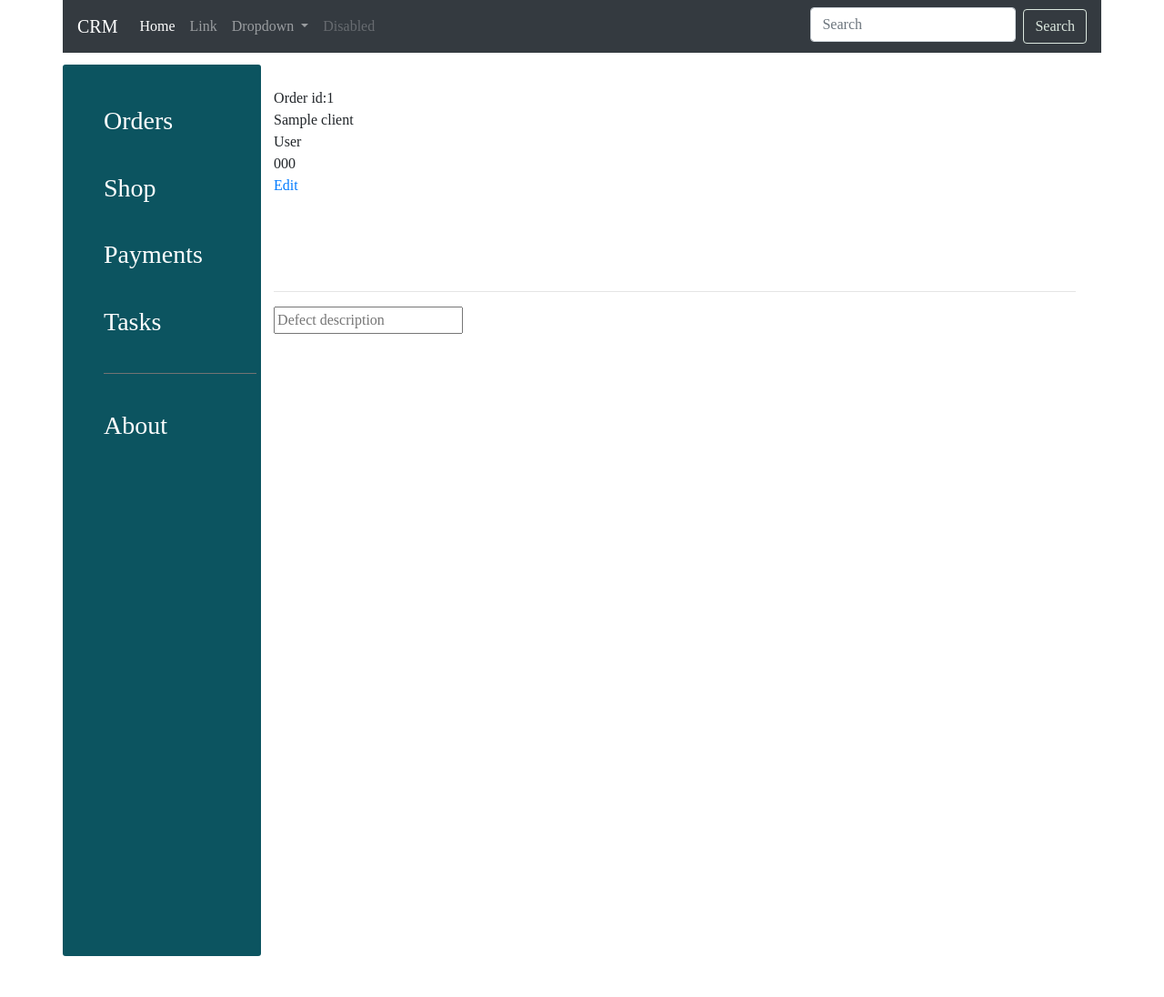
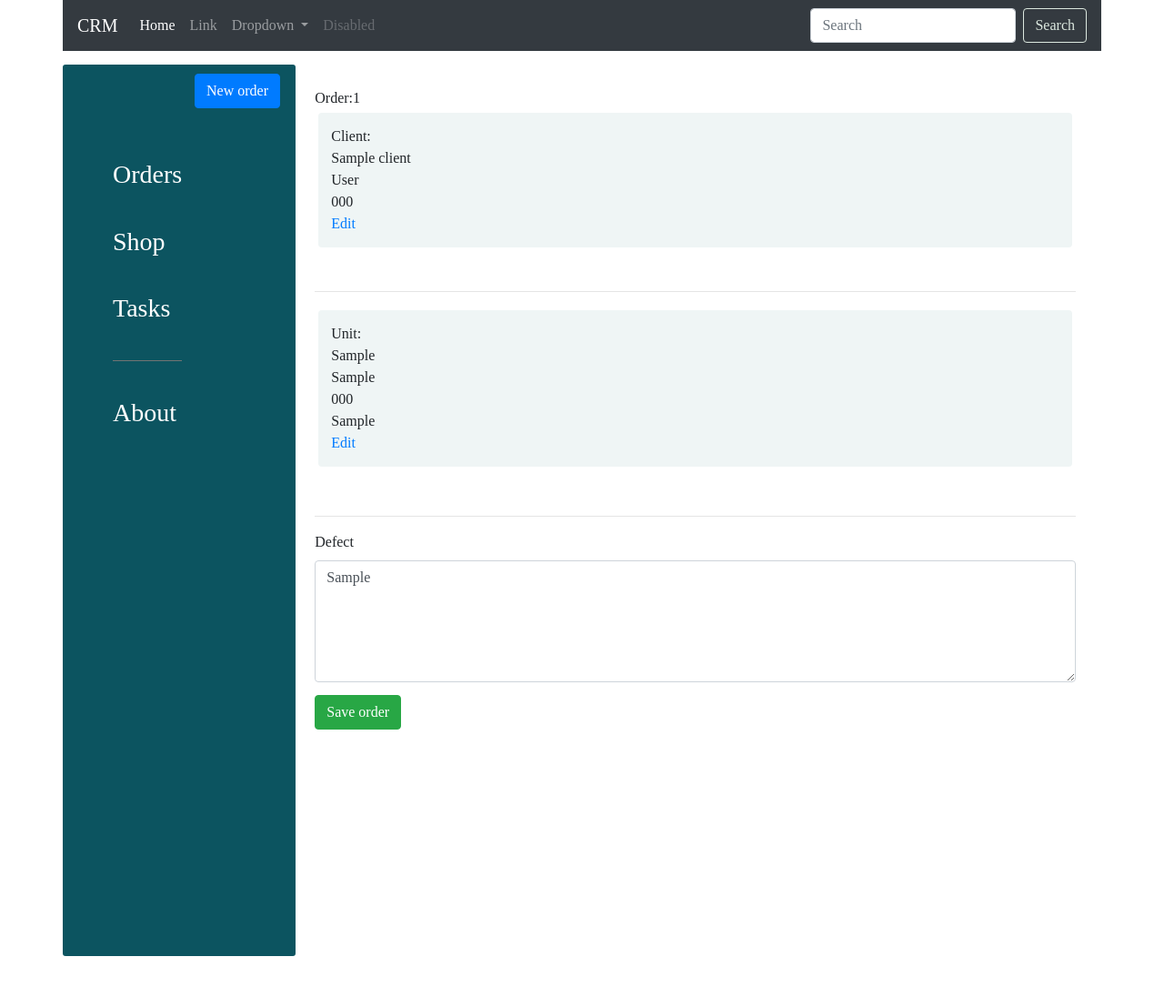
Before and after one commit to Handsome-Jack-Here/CRM_OLD, a Django app: page /order/1/ in a window 1280 px wide. Shown: the whole page at 91% size. Run offline with Django 4.2, Linux system fonts and the light colour scheme; tables that the repository leaves empty hold one stand-in row (values such as "Sample post"); some libraries are stand-ins or nearby versions.

Commit message:
Order edit complete get for client and unit AJAX

```diff
--- a/CRM_Project/main_app/admin.py
+++ b/CRM_Project/main_app/admin.py
@@ -42,6 +42,6 @@ class ServicesAdmin(admin.ModelAdmin):
 
 @admin.register(Order)
 class OrderAdmin(admin.ModelAdmin):
-    list_display = ['pk', 'client', 'unit', 'defect', 'diagnostic_result', 'repair_stage']
+    list_display = ['pk', 'client', 'unit', 'defect', 'diagnostic_result', 'repair_stage', ]
     list_editable = ['repair_stage']
     list_display_links = ['pk', 'client', ]
--- a/CRM_Project/main_app/static/main_app/css/master.css
+++ b/CRM_Project/main_app/static/main_app/css/master.css
@@ -8,11 +8,11 @@
 }
 
 .header {
-/*    background: #0c5460;*/
+    /*    background: #0c5460;*/
     color: white;
     height: 56px;
     width: 100%;
-/*    margin: 5px 10px 5px 10px ;*/
+    /*    margin: 5px 10px 5px 10px ;*/
     /*padding: 27px 34px 25px 35px;*/
     font-size: xx-large;
     float: left;
@@ -26,6 +26,7 @@
 
 .content {
     margin-top: 5px;
+
     padding-top: 10px;
     width: 98%;
     height: 1000px;
@@ -47,26 +48,39 @@
 
 .left_side {
     height: 980px;
-    width: 17%;
+    width: 20%;
     float: left;
     background: #0c5460;
     margin: 5px 5px 5px 5px;
     padding: 5px 5px 5px 5px;
     border-radius: 3px;
     font-family: Ubuntu;
+    position: fixed;
+    min-width: 160px;
+}
+
+.new_order_button {
+    margin: auto;
+    padding: 2px;
+}
+
+.left_side_content {
+    margin: 50px 5px;
+    padding: 5px 5px;
 
     position: fixed;
-    top: 100;
 }
 
 .right_side {
     height: 1020px;
-    width: 79%;
+    width: 75%;
     float: right;
     margin: 5px 5px 5px 5px;
     padding: 25px 5px 5px 5px;
     font-family: Ubuntu;
     border-radius: 3px;
+    min-width: 400px;
+
 }
 
 .p_list {
@@ -97,30 +111,64 @@
 }
 
 
+.edit_form {
+    background: #eff5f5;
+    width: 100%;
+    margin: auto;
+    padding: 14px 14px;
+    float: left;
+    border-radius: 4px;
+}
+
+.form_edit_input input {
+    margin: 4px 4px 4px 4px;
+    padding-right: 4px;
+    height: 32px;
+    width: 98%;
+}
+
+.form_edit_input select {
+    margin: 4px 4px 4px 4px;
+    padding-right: 4px;
+    height: 32px;
+    width: 98%;
+}
+
 .client {
     width: 100%;
     height: 160px;
     margin: auto;
+    padding: 4px;
 
 }
 
+.unit {
+    width: 100%;
+    height: 190px;
+    margin: auto;
+    padding: 4px;
+}
+
 .client_static {
-    width: 48%;
+    background: #eff5f5;
+    width: 100%;
     margin: auto;
     float: left;
+    border-radius: 4px;
+    padding: 14px 14px;
 }
 
-.client_edit {
-    width: 48%;
+.unit_static {
+    background: #eff5f5;
+    width: 100%;
     margin: auto;
-    float: right;
+    float: left;
+    border-radius: 4px;
+    padding: 14px 14px;
 }
 
-.form-control {
-    margin-bottom: 4px;
+
+.general-button {
+    margin-top: 14px;
+    margin-bottom: 14px;
 }
-
-.defect {
-    width: 100%;
-    margin: auto;
-}
--- a/CRM_Project/main_app/static/main_app/js/main.js
+++ b/CRM_Project/main_app/static/main_app/js/main.js
@@ -1,5 +1,9 @@
 $(document).ready(function () {
+
+    var name, surname, phone_number, brand, model, serial_number, type_of_unit, types, defect
+
     $('.client_edit').hide()
+    $('.unit_edit').hide()
     var data = $('.order_id span').text()
     $.ajax({
         url: '/order-edit/',
@@ -7,32 +11,104 @@ $(document).ready(function () {
         data: {'order_id': data},
         dataType: 'json',
     }).done(function (response) {
-        $('.client_fields').append(`${response.client.name} <br>`)
-        $('.client_fields').append(`${response.client.surname} <br>`)
-        $('.client_fields').append(`${response.client.phone_number} <br>`)
+        name = response.client.name
+        surname = response.client.surname
+        phone_number = response.client.phone_number
+        brand = response.unit.brand
+        model = response.unit.model
+        serial_number = response.unit.serial_number
+        type_of_unit = response.unit.type_of_unit
+        types = response.types.types
+        defect = response.order.defect
+
+        for (var i in types) {
+            if (types[i].unit_type == type_of_unit) {
+                var item = `<option selected>${types[i].unit_type}</option>`
+            } else {
+                var item = `<option>${types[i].unit_type}</option>`
+            }
+            $('#type_of_unit').append(item)
+        }
+
+
+        $('#name').val(name)
+        $('#surname').val(surname)
+        $('#phone_number').val(phone_number)
+
+        $('#brand').val(brand)
+        $('#model').val(model)
+        $('#serial_number').val(serial_number)
+        $('#type_of_unit').val(type_of_unit)
+
+        $('#defect_edit').val(defect)
+
+
+        $('.client_fields').append(`<span> ${$('#name').val()} </span> <br>`)
+        $('.client_fields').append(`<span> ${$('#surname').val()} </span> <br>`)
+        $('.client_fields').append(`<span> ${$('#phone_number').val()} </span> <br>`)
+
+        $('.unit_fields').append(`<span> ${$('#brand').val()} </span> <br>`)
+        $('.unit_fields').append(`<span> ${$('#model').val()} </span> <br>`)
+        $('.unit_fields').append(`<span> ${$('#serial_number').val()} </span> <br>`)
+        $('.unit_fields').append(`<span> ${$('#type_of_unit').val()} </span> <br>`)
+
+
     })
 
-    // click edit
+
+    // click Client edit
     $('.client_static a').click(function (e) {
+
         e.preventDefault()
-        $('.client_static').fadeToggle()
-        $('.client_edit').fadeIn(10)
-        var data = $('.order_id span').text()
-        $.ajax({
-            url: '/order-edit/',
-            method: 'GET',
-            data: {'order_id': data},
-            dataType: 'json',
-        }).done(function (response) {
-            $('#name').val(response.client.name)
-            $('#surname').val(response.client.surname)
-            $('#phone_number').val(response.client.phone_number)
+        $('.client_static').hide()
+        $('.client_edit').fadeIn(140)
 
-            $('#client_edit').submit(function (e){
-                e.preventDefault()
-                alert('Saved')
-            })
+        // close Client edit
+        $('.close_client_edit').click(function (e) {
+            e.preventDefault()
+            $('.client_edit').hide()
+            $('.client_static').fadeIn(140)
+            $('.client_fields *').remove()
+            $('.client_fields').append(`<span> ${$('#name').val()}  </span> <br>`)
+            $('.client_fields').append(`<span> ${$('#surname').val()}  </span> <br>`)
+            $('.client_fields').append(`<span> ${$('#phone_number').val()}  </span> <br>`)
         })
     })
 
+    // click Unit edit
+    $('.unit_static a').click(function (e) {
+        e.preventDefault()
+        $('#type_of_unit option').remove()
+        $('.unit_static').hide()
+        $('.unit_edit').fadeIn(140)
+
+        for (var i in types) {
+            if (types[i].unit_type == type_of_unit) {
+                var item = `<option selected>${types[i].unit_type}</option>`
+            } else {
+                var item = `<option>${types[i].unit_type}</option>`
+            }
+            $('#type_of_unit').append(item)
+        }
+    })
+
+    // close Unit edit
+    $('.close_unit_edit').click(function (e) {
+        e.preventDefault()
+        $('.unit_fields *').remove()
+        $('.unit_edit').hide()
+        $('.unit_static').fadeIn(140)
+
+        $('.unit_fields').append(`<span> ${$('#brand').val()} </span> <br>`)
+        $('.unit_fields').append(`<span> ${$('#model').val()} </span> <br>`)
+        $('.unit_fields').append(`<span> ${$('#serial_number').val()} </span> <br>`)
+        $('.unit_fields').append(`<span> ${$('#type_of_unit option').filter(':selected').val()} </span> <br>`)
+        type_of_unit = $('#type_of_unit option').filter(':selected').val()
+    })
+
+    $('#save_order').click(function (e){
+        e.preventDefault()
+        alert('test')
+    })
+
 })
--- a/CRM_Project/main_app/templates/includes/left_side_content.html
+++ b/CRM_Project/main_app/templates/includes/left_side_content.html
@@ -1,8 +1,17 @@
+<div class="left_side">
+    <div class="new_order_button">
+        <a href="new_order" class="order_add_link" style="color: white">
+            <button class="btn btn-primary">New order</button>
+        </a>
+    </div>
+    <div class="left_side_content">
         <ul>
             <h3 class="h3_left">Orders</h3>
             <h3 class="h3_left">Shop</h3>
-    <h3 class="h3_left">Payments</h3>
             <h3 class="h3_left">Tasks</h3>
             <hr color="gray">
             <h3 class="h3_left">About</h3>
+
         </ul>
+    </div>
+</div>
--- a/CRM_Project/main_app/templates/main_app/order_detail.html
+++ b/CRM_Project/main_app/templates/main_app/order_detail.html
@@ -6,40 +6,74 @@
 {% include 'includes/header.html' %}
 <div class="content">
 
-    <div class="left_side">
     {% include 'includes/left_side_content.html' %}
+
+    <div class="right_side">
+        <form id="order_edit_form" action="" method="post">
+            <div class="order_id">Order:<span>{{ order_id }}</span></div>
+
+            <div class="client">
+                <div class="client_static">
+                    Client:
+                    <div class="client_fields">
                     </div>
 
-    <div class="right_side">
-        <div class="order_id">Order id:<span>{{ order_id }}</span></div>
-        <div class="client">
-            <div class="client_static">
-                <div class="client_fields">
-
+                    <a href="" id="edit_client"> Edit</a>
                 </div>
 
-                <a href="" id="edit"> Edit</a>
-            </div>
-            <div class="client_edit">
+                <div class="client_edit form_edit_input edit_form">
                     <form action="" id="client_edit">
+                        Client edit
                         <input type="text" id="name" class="form-control" placeholder="Name">
                         <input type="text" id="surname" class="form-control" placeholder="Surname">
                         <input type="text" id="phone_number" class="form-control" placeholder="Phone number">
-                    <button class="btn-sm">Save changes</button>
                     </form>
-
-
+                    <a href="" class="close_client_edit" id="client_edit_close">Close</a>
                 </div>
-
             </div>
             <br>
             <hr>
-        <div class="defect">
-            <input type="text" placeholder="Defect description">
+
+            <!--        -->
+            <div class="unit">
+                <div class="unit_static">
+                    Unit:
+                    <div class="unit_fields">
                     </div>
 
+                    <a href="" id="edit_unit" class="edit_link"> Edit</a>
                 </div>
 
-    {% endblock %}
+                <div class="unit_edit form_edit_input edit_form">
+                    <form action="" id="unit_edit">
+                        Unit edit
+                        <input type="text" id="brand" class="form-control" placeholder="Brand">
+                        <input type="text" id="model" class="form-control" placeholder="Model">
+                        <input type="text" id="serial_number" class="form-control" placeholder="Serial number">
+
+                        <select id="type_of_unit" class="form-control form_edit_input">
+
+                        </select>
+
+<!--                        <input type="text" id="type_of_unit" class="form-control" placeholder="Unit type">-->
+                    </form>
+                    <a href="" class="close_unit_edit" id="unit_edit_close">Close</a>
+                </div>
+            </div>
+            <br>
+            <hr>
+
+            <!---->
+            <div class="defect">
+                <label for="defect_edit">Defect</label>
+                <textarea rows="5" id="defect_edit" class="form-control">
+            </textarea>
+            </div>
+            <button class="btn btn-success general-button" type="submit" id="save_order">Save order</button>
+        </form>
 
     </div>
+</div>
+
+
+{% endblock %}
--- a/CRM_Project/main_app/views.py
+++ b/CRM_Project/main_app/views.py
@@ -24,15 +24,21 @@ class OrderEdit(View):
         brand = this_order.unit.brand.brand
         model = this_order.unit.model.model
         serial_number = this_order.unit.serial_number
+        defect = this_order.defect
         type_of_unit = this_order.unit.type.unit_type
+        types = list(UnitType.objects.all().values('unit_type'))
         services = list(this_order.services.all().values())
         # repair_stage = this_order.repair_stage
         # print(services)
-        return JsonResponse({'client': {'name': name, 'surname': surname, 'phone_number': phone_number},
-                             'unit': {'brand': brand, 'model': model, 'serial_number': serial_number,
-                                      'type_of_unit': type_of_unit},
-                             'order': {'services': services, }
-                             })
+        return JsonResponse(
+            {'client': {'name': name, 'surname': surname, 'phone_number': phone_number},
+             'unit': {'brand': brand, 'model': model, 'serial_number': serial_number, 'type_of_unit': type_of_unit},
+             'types': {'types': types},
+             'order': {'services': services, 'defect': defect}
+             })
+
+    def post(self, request):
+        pass
 
 
 class NewOrder(View):
```
Also changed, not shown: CRM_Project/main_app/templates/main_app/index.html (+2 -6 lines). Lines whose indentation alone changed are shown as unchanged.
